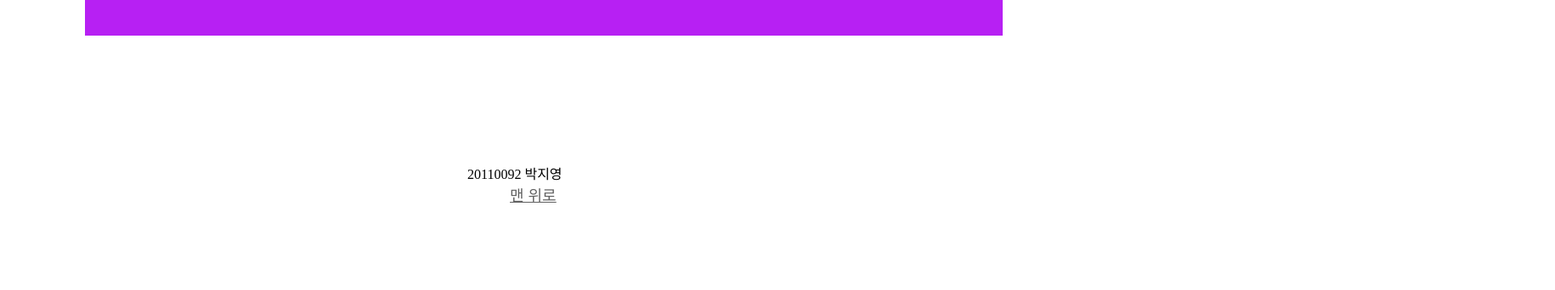
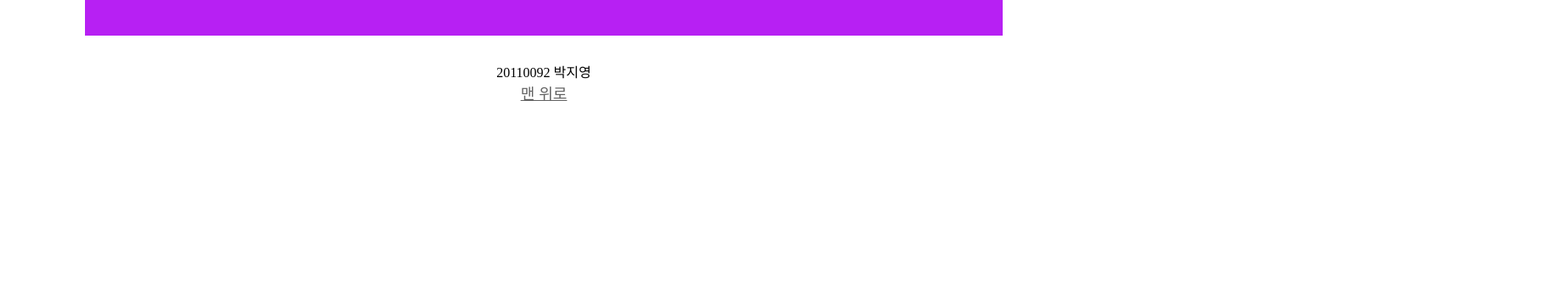
Before and after one commit to bahkjiyoung/worldtour_2, a plain HTML site: page index.html in a window 1280 px wide. Shown: the part 8550-8892 px from the top of the page at 85% size, 1830 px wide, since content can reach past the window. After the commit the page ends 8688 px from the top, so only its background shows below. Drawn offline with Linux system fonts and the light colour scheme.

Commit message:
Update index.html

```diff
--- a/index.html
+++ b/index.html
@@ -106,14 +106,7 @@
     cursor: pointer;
     text-decoration: underline;
 }
-footer {
-    width: 100%;
-    margin-top: 150px;
-    height: 150px;
-    margin-left: 550px
-    ;
-    position: center;
-}
+footer {margin:0 auto; text-align:center;}
   </style>
 </head>
 
```
